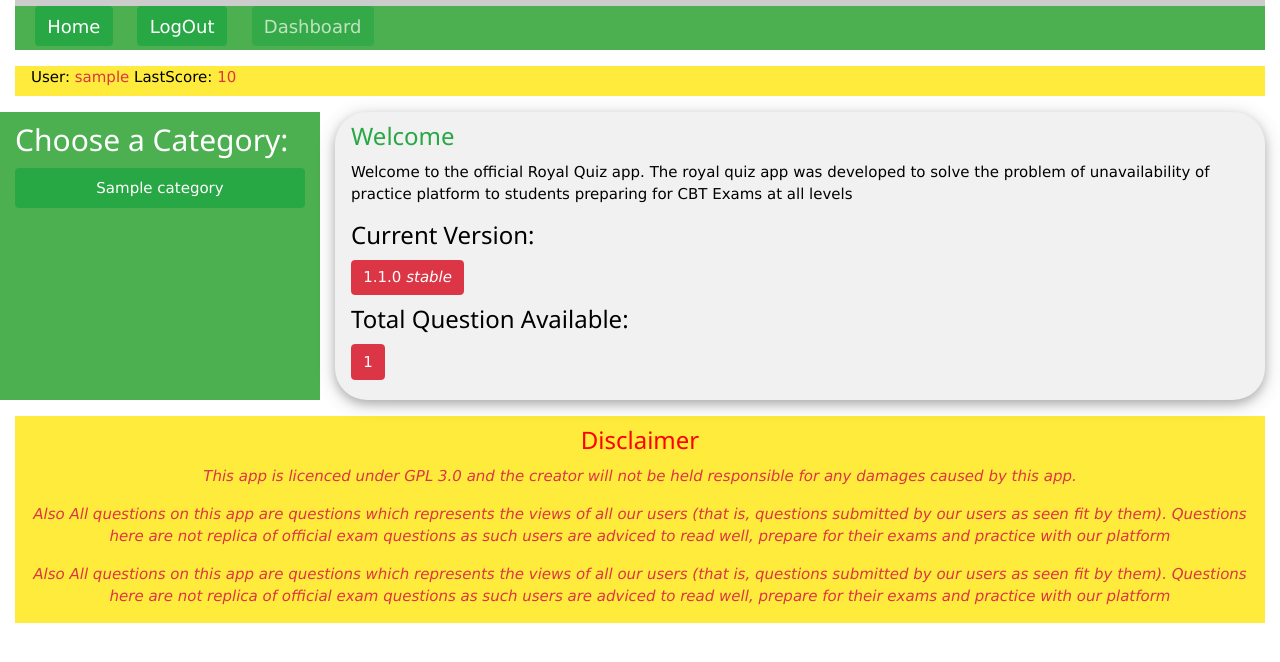
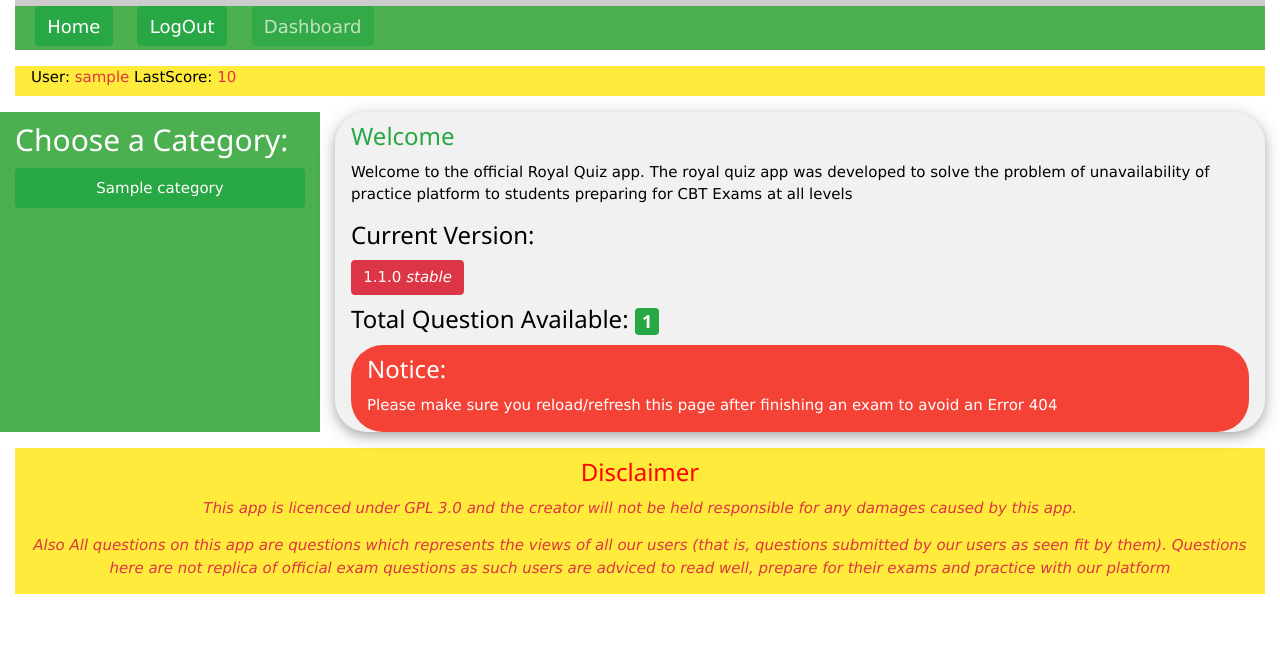
Before and after one commit to royaleagle-dev/royal_quiz, a Django app: page /quiz/ in a window 1280 px wide. Shown: the top 662 px of the page. Run offline with Django 3.2, Linux system fonts and the light colour scheme; a user stored in the database is signed in; tables that the repository leaves empty hold one stand-in row (values such as "Sample post"); some libraries are stand-ins or nearby versions.

Commit message:
version 1.1.0 stable

```diff
--- a/quiz/templates/quiz/index.html
+++ b/quiz/templates/quiz/index.html
@@ -26,8 +26,12 @@
                 <h3>Current Version:</h3>
                 <button class = "btn btn-danger">1.1.0 <i>stable</i></button>
 
-                <h3>Total Question Available:</h3>
-                <button class = "btn btn-danger littleSpaceDown">{{question_count}}</button>
+                    <h3>Total Question Available: <span class = "badge badge-success">{{question_count}}</span></h3>
+
+                <div class = "w3-text-white w3-red w3-round-xxlarge w3-container">
+                <h3>Notice:</h3>
+                <p>Please make sure you reload/refresh this page after finishing an exam to avoid an Error 404</p>
+                </div>
 
                 </div>
 
@@ -38,7 +42,6 @@
         <div class = "w3-panel w3-yellow" align = "center">
             <h3 style = "color:red">Disclaimer</h3>
             <p class = "text-danger" style = "font-style:oblique">This app is licenced under GPL 3.0 and the creator will not be held responsible for any damages caused by this app.</p>
-            <p class = "text-danger" style = "font-style:oblique">Also All questions on this app are questions which represents the views of all our users (that is, questions submitted by our users as seen fit by them). Questions here are not replica of official exam questions as such users are adviced to read well, prepare for their exams and practice with our platform</p>
             <p class = "text-danger" style = "font-style:oblique">Also All questions on this app are questions which represents the views of all our users (that is, questions submitted by our users as seen fit by them). Questions here are not replica of official exam questions as such users are adviced to read well, prepare for their exams and practice with our platform</p>
 
 
--- a/quiz/views.py
+++ b/quiz/views.py
@@ -105,7 +105,7 @@ def quiz_page(request, pk, subject):
         'choices':choices,
         'user_score':user_score,
         'num_visits': num_visits,
-        'question_id_list': question_id_list
+        #'question_id_list': question_id_list
     }
     return render(request, 'quiz/quiz_page.html', ctx)
 
```
